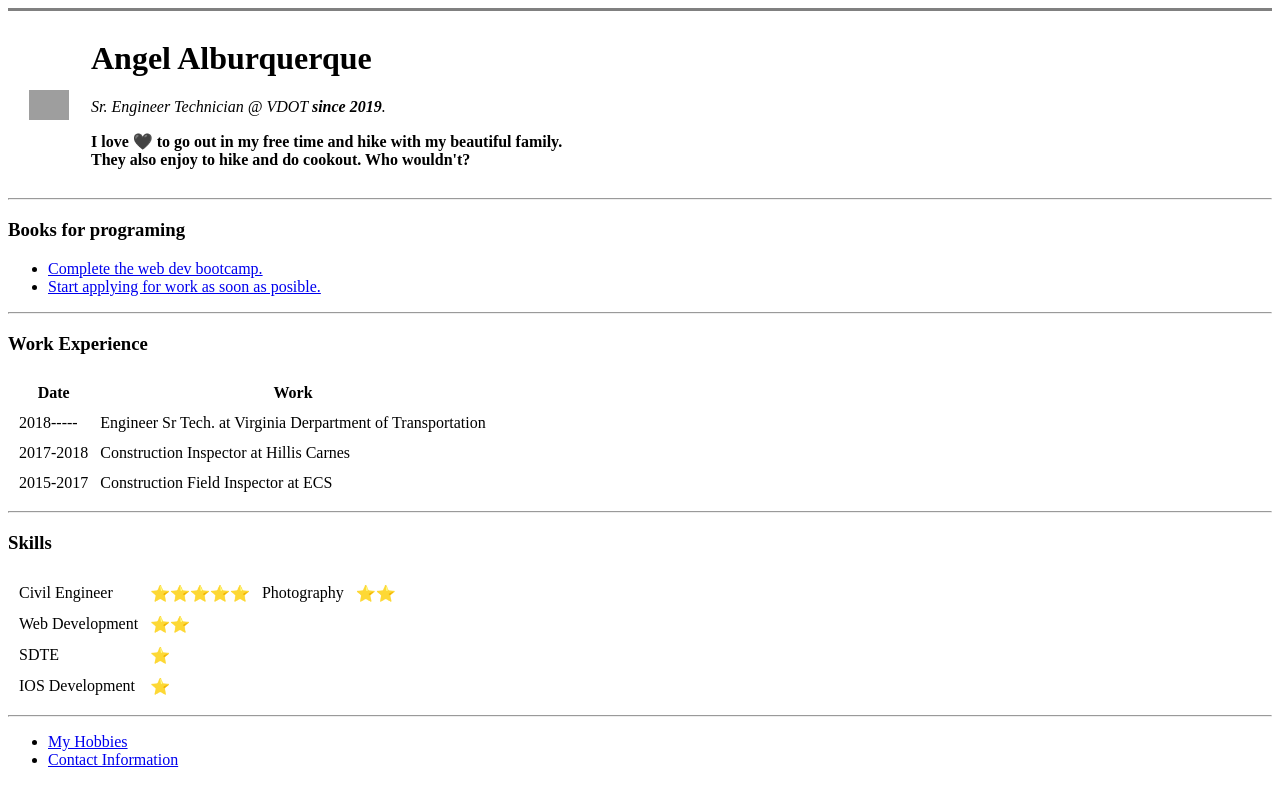
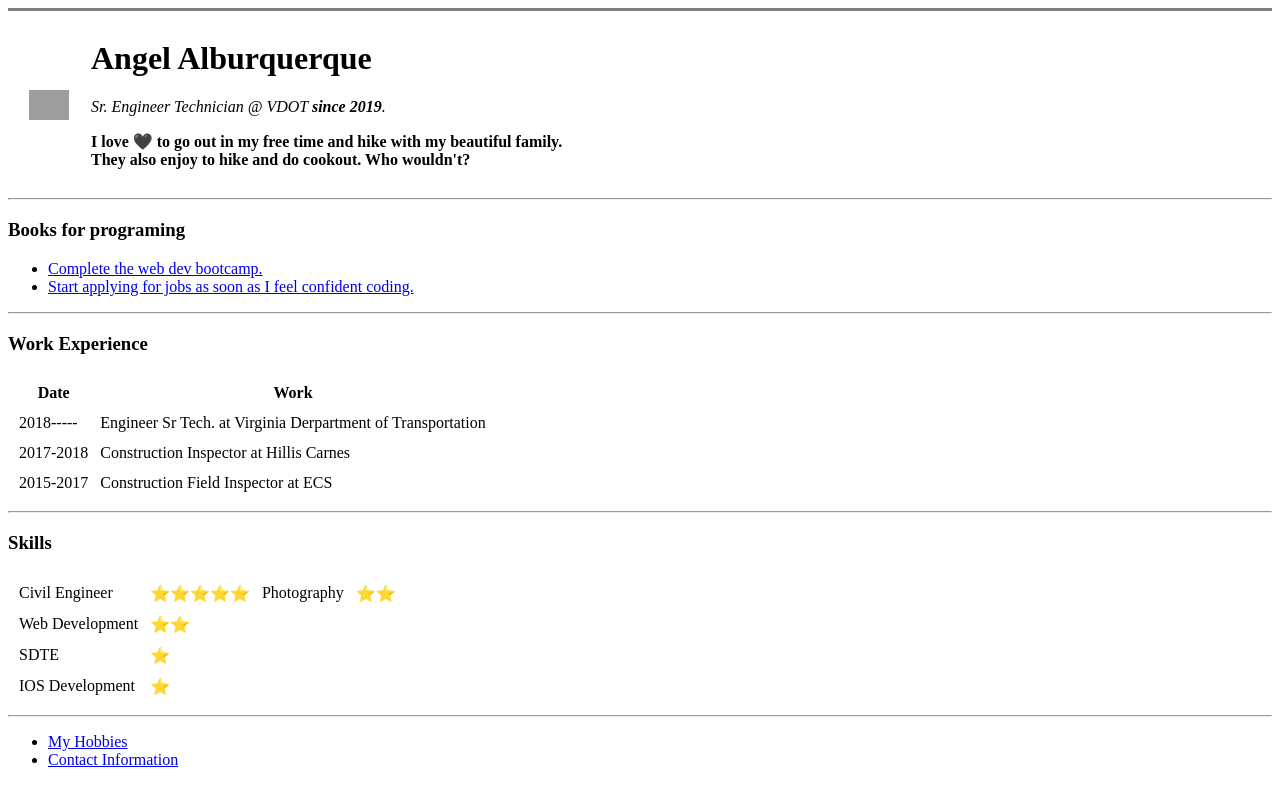
Before and after one commit to angelalburquerque/cv, a plain HTML site: page index.html in a window 1280 px wide. Drawn offline with Linux system fonts and the light colour scheme; grey boxes are pictures that could not be loaded.

Commit message:
Update index.html

```diff
--- a/index.html
+++ b/index.html
@@ -26,7 +26,7 @@
   <h3>Books for programing</h3>
   <ul>
     <li><a href="https://www.appbrewery.co/courses">Complete the web dev bootcamp.</a></li>
-    <li><a href="https://www.indeed.com">Start applying for work as soon as posible.</a></li>
+    <li><a href="https://www.indeed.com">Start applying for jobs as soon as I feel confident coding.</a></li>
   </ul>
 <hr>
   <h3>Work Experience</h3>
```
